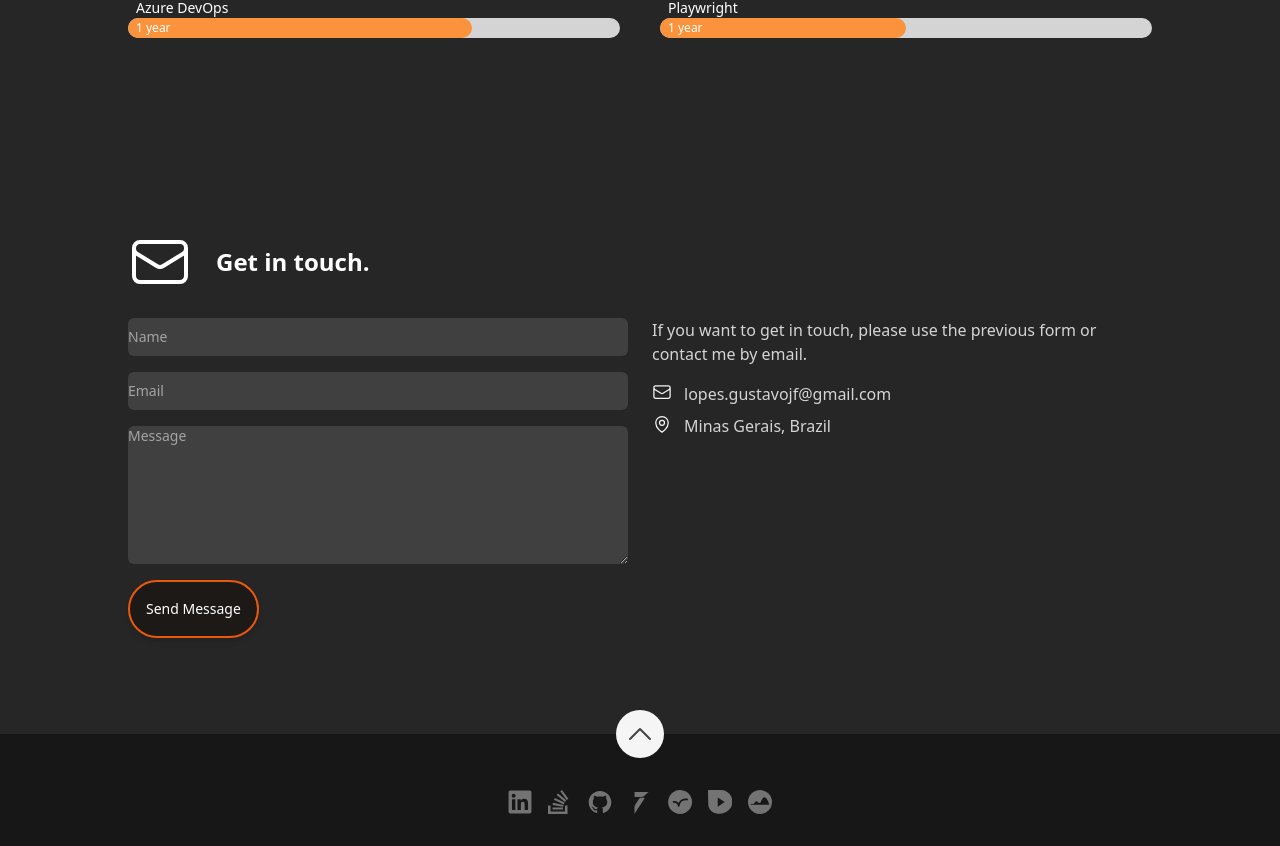
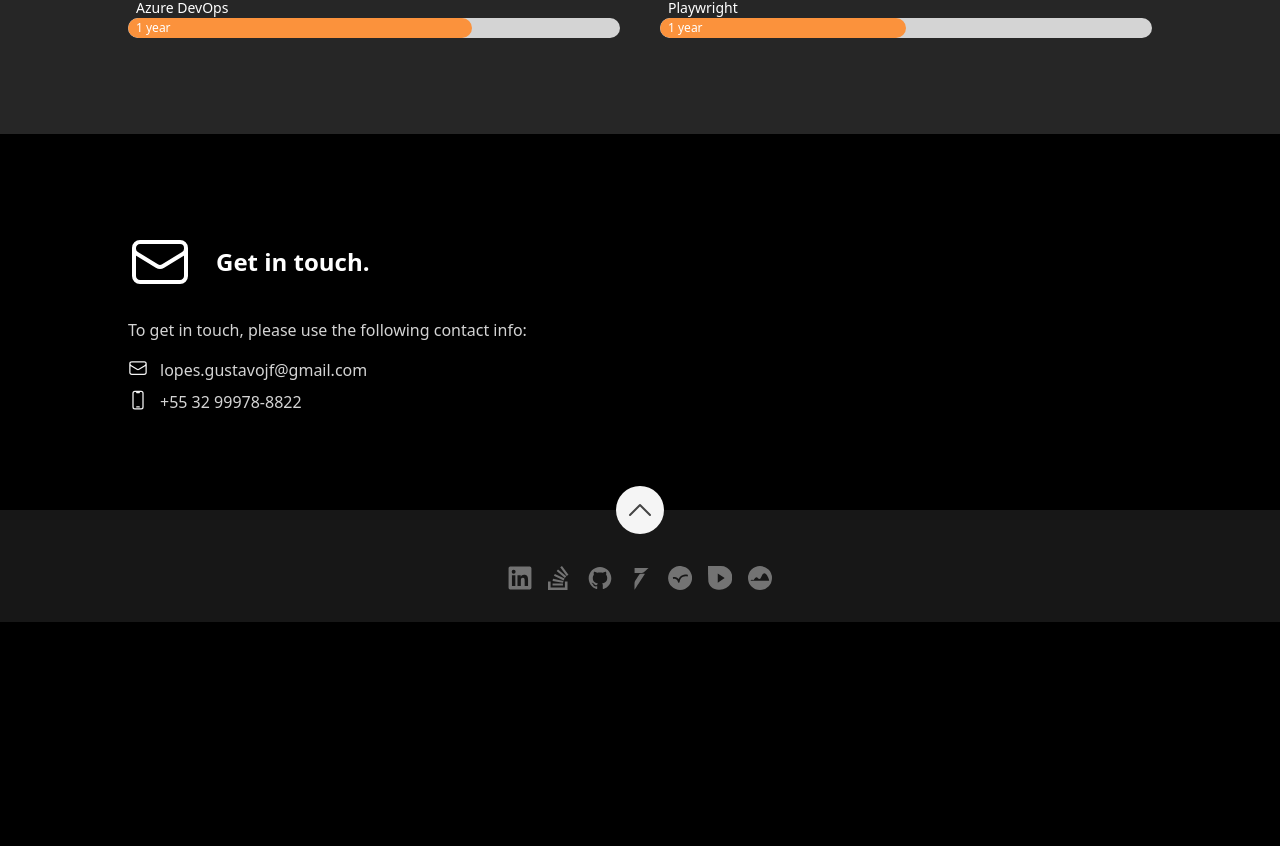
Before and after one commit to lopes-gustavo/personal-resume, a Next.js app: page / in a window 1280 px wide. Shown: the part 5380-6226 px from the top of the page. After the commit the page ends 6002 px from the top, so only its background shows below. Built offline with nearby package versions, Linux system fonts and the light colour scheme.

Commit message:
Add contact info

```diff
--- a/src/components/Sections/Contact/ContactForm.tsx
+++ b/src/components/Sections/Contact/ContactForm.tsx
@@ -1,4 +1,4 @@
-import { ChangeEvent, FormEvent, useCallback, useMemo, useState } from 'react';
+import { ChangeEvent, FormEvent, useState } from 'react';
 
 interface FormData {
   name: string;
@@ -7,38 +7,18 @@ interface FormData {
 }
 
 export const ContactForm = () => {
-  const defaultData = useMemo(
-    () => ({
-      name: '',
-      email: '',
-      message: '',
-    }),
-    [],
-  );
+  const [data, setData] = useState<FormData>({ name: '', email: '', message: '' });
 
-  const [data, setData] = useState<FormData>(defaultData);
+  function onChange(event: ChangeEvent<HTMLInputElement | HTMLTextAreaElement>) {
+    const { name, value } = event.target;
 
-  const onChange = useCallback(
-    <T extends HTMLInputElement | HTMLTextAreaElement>(event: ChangeEvent<T>): void => {
-      const { name, value } = event.target;
+    setData({ ...data, [name]: value });
+  }
 
-      const fieldData: Partial<FormData> = { [name]: value };
-
-      setData({ ...data, ...fieldData });
-    },
-    [data],
-  );
-
-  const handleSendMessage = useCallback(
-    async (event: FormEvent<HTMLFormElement>) => {
-      event.preventDefault();
-      /**
-       * This is a good starting point to wire up your form submission logic
-       * */
-      console.log('Data to send: ', data);
-    },
-    [data],
-  );
+  async function handleSendMessage(event: FormEvent<HTMLFormElement>) {
+    event.preventDefault();
+    console.log('Data to send: ', data);
+  }
 
   const inputClasses =
     'bg-neutral-700 border-0 focus:border-0 focus:outline-none focus:ring-1 focus:ring-orange-600 rounded-md placeholder:text-neutral-400 placeholder:text-sm text-neutral-200 text-sm';
--- a/src/components/Sections/Contact/index.tsx
+++ b/src/components/Sections/Contact/index.tsx
@@ -1,5 +1,4 @@
-import { DevicePhoneMobileIcon, EnvelopeIcon, MapPinIcon } from '@heroicons/react/24/outline';
-import classNames from 'classnames';
+import { DevicePhoneMobileIcon, EnvelopeIcon } from '@heroicons/react/24/outline';
 
 import { contact, SectionId } from '../../../data/data';
 import { ContactType, ContactValue } from '../../../data/dataDef';
@@ -9,14 +8,16 @@ import { ContactForm } from './ContactForm';
 const ContactValueMap: Record<ContactType, ContactValue> = {
   [ContactType.Email]: { Icon: EnvelopeIcon, srLabel: 'Email' },
   [ContactType.Phone]: { Icon: DevicePhoneMobileIcon, srLabel: 'Phone' },
-  [ContactType.Location]: { Icon: MapPinIcon, srLabel: 'Location' },
 };
+
+// TODO: Enable this once email is working
+const displayContactForm = false;
 
 export default function Contact() {
   const { headerText, description, items } = contact;
 
   return (
-    <Section className="bg-neutral-800" sectionId={SectionId.Contact}>
+    <Section sectionId={SectionId.Contact}>
       <div className="flex flex-col gap-y-6">
         <div className="flex flex-col gap-6 md:flex-row md:items-center">
           <EnvelopeIcon className="hidden h-16 w-16 text-white md:block" />
@@ -24,9 +25,11 @@ export default function Contact() {
         </div>
 
         <div className="grid grid-cols-1 gap-6 md:grid-cols-2">
-          <div className="order-2 col-span-1 md:order-1 ">
-            <ContactForm />
-          </div>
+          {displayContactForm && (
+            <div className="order-2 col-span-1 md:order-1 ">
+              <ContactForm />
+            </div>
+          )}
 
           <div className="order-1 col-span-1 flex flex-col gap-y-4 md:order-2">
             <p className="prose leading-6 text-neutral-300">{description}</p>
@@ -39,10 +42,7 @@ export default function Contact() {
                     <dt className="sr-only">{srLabel}</dt>
                     <dd className="flex items-center">
                       <a
-                        className={classNames(
-                          '-m-2 flex rounded-md p-2 text-neutral-300 hover:text-orange-500 focus:outline-none focus:ring-2 focus:ring-orange-500',
-                          { 'hover:text-white': href },
-                        )}
+                        className="-m-2 flex rounded-md p-2 text-neutral-300 hover:text-orange-500 focus:outline-none focus:ring-2 focus:ring-orange-500"
                         href={href}
                         target="_blank"
                       >
--- a/src/components/Sections/Header.tsx
+++ b/src/components/Sections/Header.tsx
@@ -2,19 +2,17 @@ import { Dialog, Transition, TransitionChild } from '@headlessui/react';
 import { Bars3BottomRightIcon } from '@heroicons/react/24/outline';
 import classNames from 'classnames';
 import Link from 'next/link';
-import { Fragment, useCallback, useMemo, useState } from 'react';
+import { Fragment, useCallback, useState } from 'react';
 
 import { SectionId } from '../../data/data';
 import { useNavObserver } from '../../hooks/useNavObserver';
 
 export const headerID = 'headerNav';
 
+const navSections = [SectionId.Home, SectionId.About, SectionId.Resume, SectionId.Skills, SectionId.Contact];
+
 export default function Header() {
   const [currentSection, setCurrentSection] = useState<SectionId | null>(null);
-  const navSections = useMemo(
-    () => [SectionId.Home, SectionId.About, SectionId.Resume, SectionId.Skills, SectionId.Contact],
-    [],
-  );
 
   const intersectionHandler = useCallback((section: SectionId | null) => {
     if (section) setCurrentSection(section);
--- a/src/components/Sections/Resume/Skills.tsx
+++ b/src/components/Sections/Resume/Skills.tsx
@@ -1,4 +1,4 @@
-import { PropsWithChildren, useMemo } from 'react';
+import { PropsWithChildren } from 'react';
 
 import { Skill as SkillType, SkillGroup as SkillGroupType } from '../../../data/dataDef';
 
@@ -19,7 +19,7 @@ export const SkillGroup = ({ skillGroup }: PropsWithChildren<{ skillGroup: Skill
 
 export const Skill = ({ skill }: { skill: SkillType }) => {
   const { name, level, years } = skill;
-  const percentage = useMemo(() => Math.round((level / 10) * 100), [level]);
+  const percentage = Math.round((level / 10) * 100);
 
   return (
     <div className="flex flex-col">
--- a/src/data/data.tsx
+++ b/src/data/data.tsx
@@ -325,7 +325,7 @@ export const education: TimelineItemData[] = [
  */
 export const contact: ContactSection = {
   headerText: 'Get in touch.',
-  description: 'If you want to get in touch, please use the previous form or contact me by email.',
+  description: 'To get in touch, please use the following contact info:',
   items: [
     {
       type: ContactType.Email,
@@ -333,8 +333,9 @@ export const contact: ContactSection = {
       href: 'mailto:lopes.gustavojf@gmail.com',
     },
     {
-      type: ContactType.Location,
-      text: 'Minas Gerais, Brazil',
+      type: ContactType.Phone,
+      text: '+55 32 99978-8822',
+      href: 'tel:+5532999788822',
     },
   ],
 };
--- a/src/data/dataDef.ts
+++ b/src/data/dataDef.ts
@@ -78,7 +78,6 @@ export interface ContactSection {
 export const ContactType = {
   Email: 'Email',
   Phone: 'Phone',
-  Location: 'Location',
 } as const;
 
 export type ContactType = (typeof ContactType)[keyof typeof ContactType];
--- a/src/pages/_app.tsx
+++ b/src/pages/_app.tsx
@@ -9,4 +9,4 @@ export default function MyApp({ Component, pageProps }: AppProps) {
       <Component {...pageProps} />
     </>
   );
-};
+}
```
